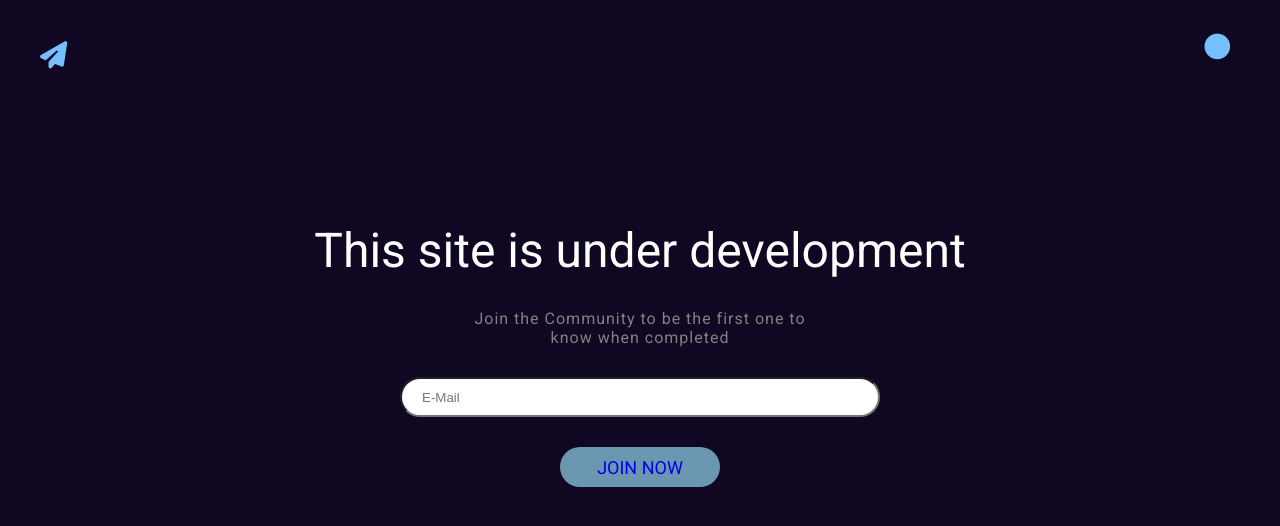
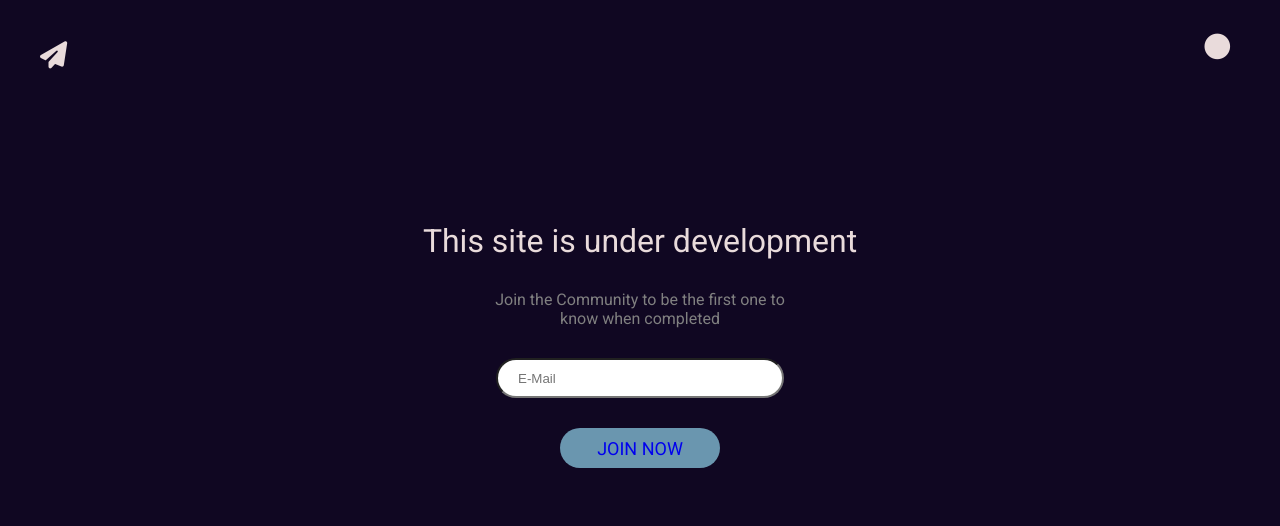
Before and after one commit to imsphere01/Sphere, a plain HTML site: page connectingLinks/landing.html in a window 1280 px wide. Drawn offline with Linux system fonts and the light colour scheme.

Commit message:
Update style.css

```diff
--- a/connectingLinks/style.css
+++ b/connectingLinks/style.css
@@ -21,7 +21,7 @@ body{
 }
 
 .shareIcon a i{
-    color: #74c0fc;
+    color: #E9DBDB;
     transform: all 1s;
 }
 
@@ -36,16 +36,16 @@ body{
     }
 }
 h1{
-    font-size: 3rem;
+    font-size: 2rem;
     text-align: center;
-    color: white;
+    color: #E9DBDB;
     font-weight: 300;
     margin-top: 20vh;
 }
 p{
     text-align: center;
     color: grey;
-    letter-spacing: 1px;
+    letter-spacing: 0px;
     font-weight: 300;
     margin-top: 30px;
 }
@@ -65,7 +65,7 @@ p{
 
 .emailID{
     height: 40px;
-    width: 30rem;
+    width: 18rem;
     padding-left: 20px;
     border-radius: 30px;
 }
@@ -104,7 +104,7 @@ p{
     background-color: #6A96AF;
     color: #100722;
     padding: 10px 30px;
-    font-size: 1.5rem;
+    font-size: 1rem;
     transition: all 0.5s;
     border-radius: 50px;
 }
@@ -128,7 +128,7 @@ p{
 
 
 .logo i{
-    color:#74c0fc;
+    color:#E9DBDB;
 }
 
 .logo i:hover{
```
